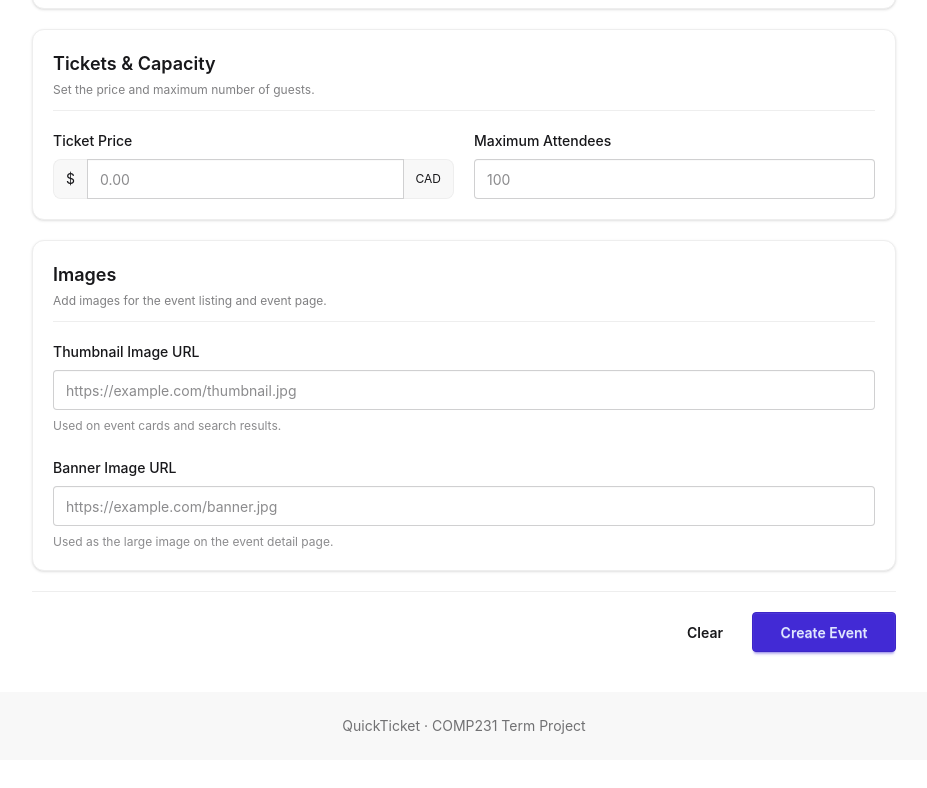
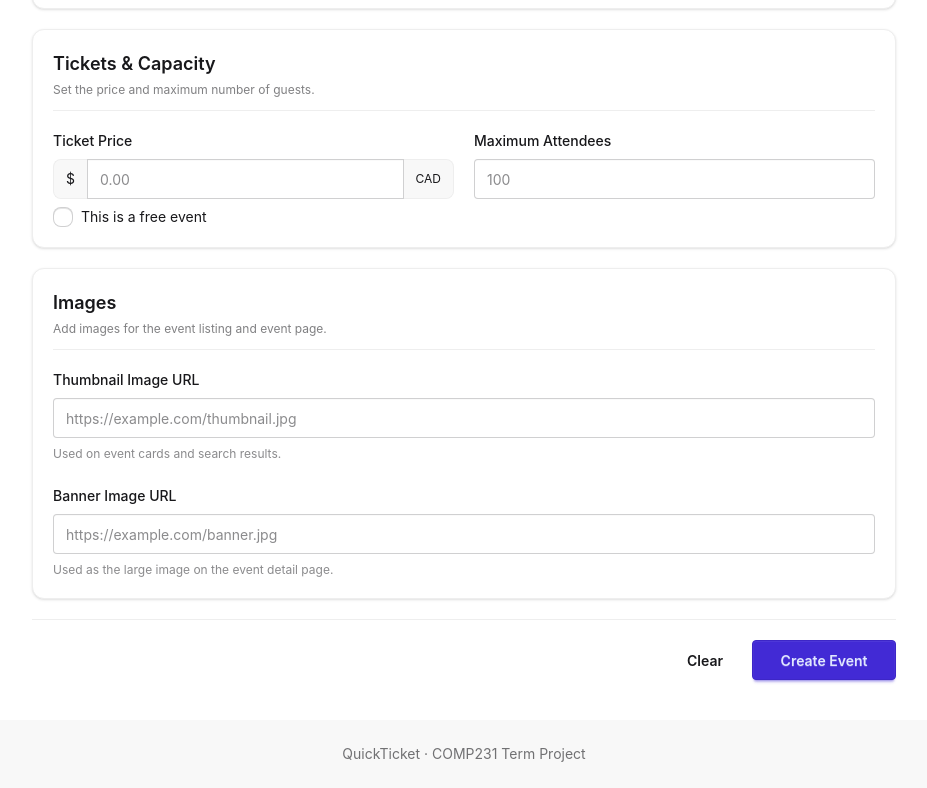
Before and after one commit to thegamecracks/quickticket, a React (Vite) app in the folder frontend/: page /createEvent in a window 1280 px wide. Shown: the part 833-1621 px from the top of the page, without its empty margins (176-1103 px from the left). Before the commit the page ends 1593 px from the top, so only its background shows below. Built offline with nearby package versions, Linux system fonts and the light colour scheme.

Commit message:
frontend - is free checkbox, disables ticket price

```diff
--- a/frontend/src/features/host/EventCreationPage.tsx
+++ b/frontend/src/features/host/EventCreationPage.tsx
@@ -50,6 +50,7 @@ export default function EventCreationPage({
   const [startsAt, setStartsAt] = useState('')
   const [endsAt, setEndsAt] = useState('')
   const [ticketPrice, setTicketPrice] = useState('')
+  const [isFree, setIsFree] = useState(false)
   const [maxAttendees, setMaxAttendees] = useState('')
   const [thumbnailUrl, setThumbnailUrl] = useState('')
   const [bannerUrl, setBannerUrl] = useState('')
@@ -65,6 +66,7 @@ export default function EventCreationPage({
     setStartsAt('')
     setEndsAt('')
     setTicketPrice('')
+    setIsFree(false)
     setMaxAttendees('')
     setThumbnailUrl('')
     setBannerUrl('')
@@ -347,15 +349,27 @@ export default function EventCreationPage({
                   placeholder="0.00"
                   min="0"
                   step="0.01"
-                  value={ticketPrice}
+                  value={isFree ? '' : ticketPrice}
                   onChange={(e) => setTicketPrice(e.target.value)}
-                  required
+                  disabled={isFree}
+                  required={!isFree}
                 />
 
                 <span className="flex items-center rounded-r-lg border border-l-0 border-base-300 bg-base-200 px-3 text-xs">
                   CAD
                 </span>
               </div>
+
+              <label className="mt-2 flex cursor-pointer items-center gap-2 text-sm">
+                <input
+                  type="checkbox"
+                  className="checkbox checkbox-sm"
+                  checked={isFree}
+                  onChange={(e) => setIsFree(e.target.checked)}
+                />
+
+                This is a free event
+              </label>
             </div>
 
             <div>
```
